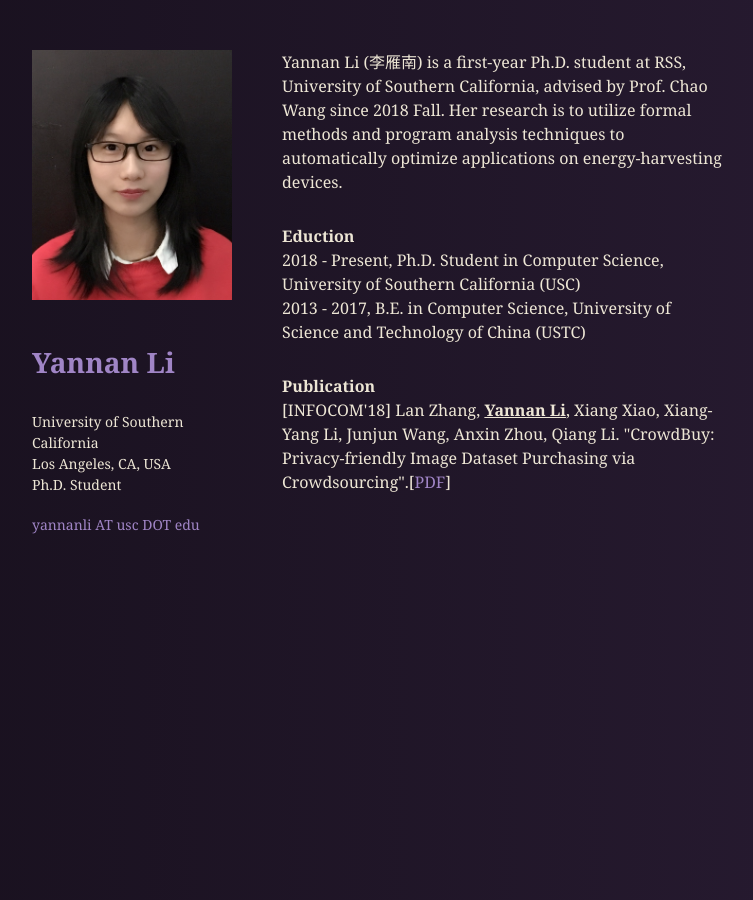
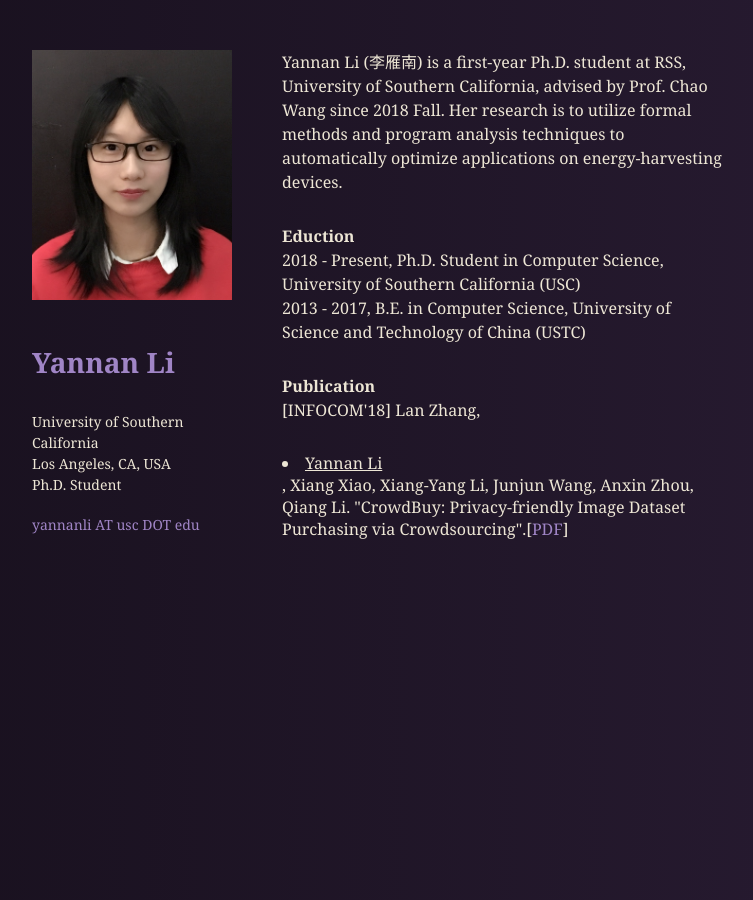
Before and after one commit to YannanLiCS/YannanLiCS.github.io.backup, a Jekyll site: the page built from index.html, in a window 1280 px wide. Shown: the whole page, without its empty margins (68-821 px from the left). Built offline with Jekyll 4.4.1, drawn with Linux system fonts in a browser that asks for light colours.

```diff
--- a/index.html
+++ b/index.html
@@ -39,7 +39,7 @@ title: Home
 
   <p>
     <strong>Publication</strong></br>
-    [INFOCOM'18] Lan Zhang, <strong><u>Yannan Li</u></strong>, Xiang Xiao, Xiang-Yang Li, Junjun Wang, Anxin Zhou, Qiang Li. "CrowdBuy: Privacy-friendly Image Dataset Purchasing via Crowdsourcing".[<a href="assets/images/CrowdBuy.pdf">PDF</a>]</li>
+    [INFOCOM'18] Lan Zhang, <li><u>Yannan Li</u></li>, Xiang Xiao, Xiang-Yang Li, Junjun Wang, Anxin Zhou, Qiang Li. "CrowdBuy: Privacy-friendly Image Dataset Purchasing via Crowdsourcing".[<a href="assets/images/CrowdBuy.pdf">PDF</a>]</li>
   </p>
 
 </section>
```
